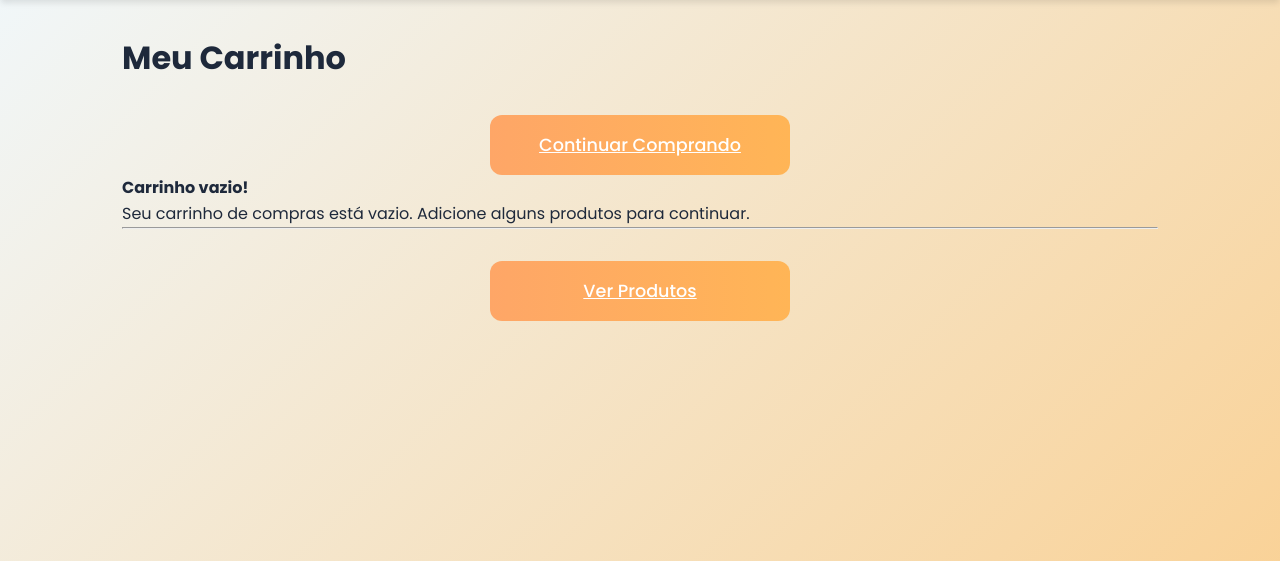
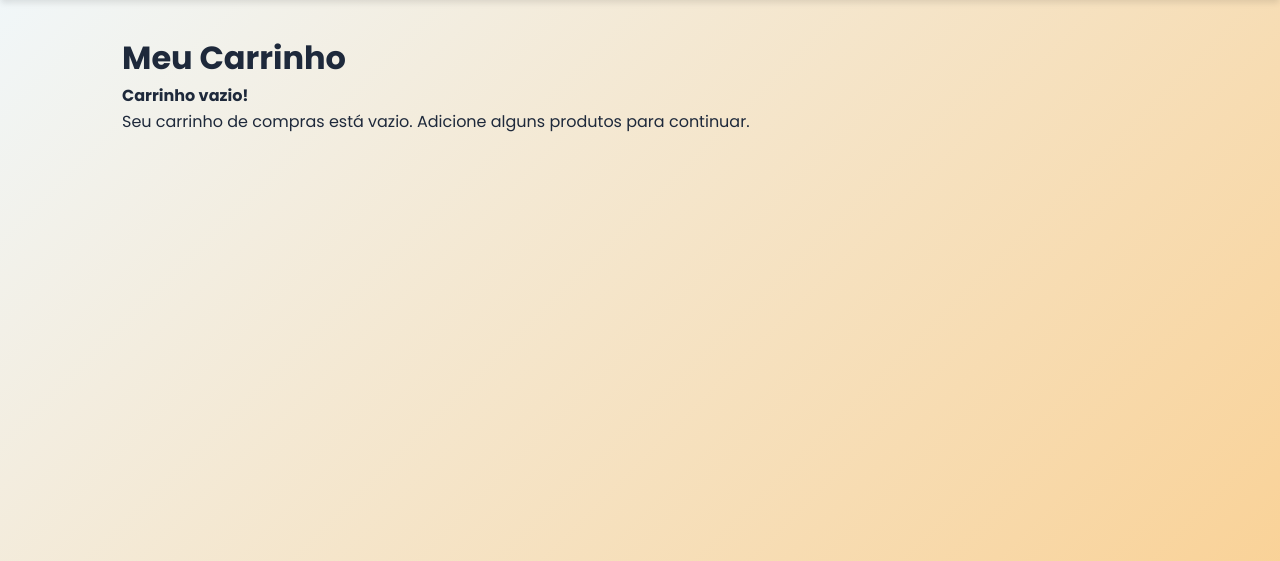
Before and after one commit to Raissa-Alves/SistemaSolarPlaca, a Django app: page /carrinho/ in a window 1280 px wide. Shown: the part 124-685 px from the top of the page. Run offline with Django 5.2, Linux system fonts and the light colour scheme.

Commit message:
carrinho

```diff
--- a/solar/templates/carrinho.html
+++ b/solar/templates/carrinho.html
@@ -6,9 +6,7 @@
 
     <!-- Botões de navegação -->
     <div class="mb-4">
-        <a href="{% url 'listar_produtos' %}" class="btn btn-outline-primary">
-            <i class="bi bi-arrow-left"></i> Continuar Comprando
-        </a>
+
         {% if carrinho %}
         <button type="button" class="btn btn-danger" data-bs-toggle="modal" data-bs-target="#limparCarrinhoModal">
             <i class="bi bi-trash"></i> Limpar Carrinho
@@ -114,8 +112,7 @@
     <div class="alert alert-info">
         <h4 class="alert-heading">Carrinho vazio!</h4>
         <p>Seu carrinho de compras está vazio. Adicione alguns produtos para continuar.</p>
-        <hr>
-        <a href="{% url 'listar_produtos' %}" class="btn btn-primary">Ver Produtos</a>
+
     </div>
     {% endif %}
 </div>
```
